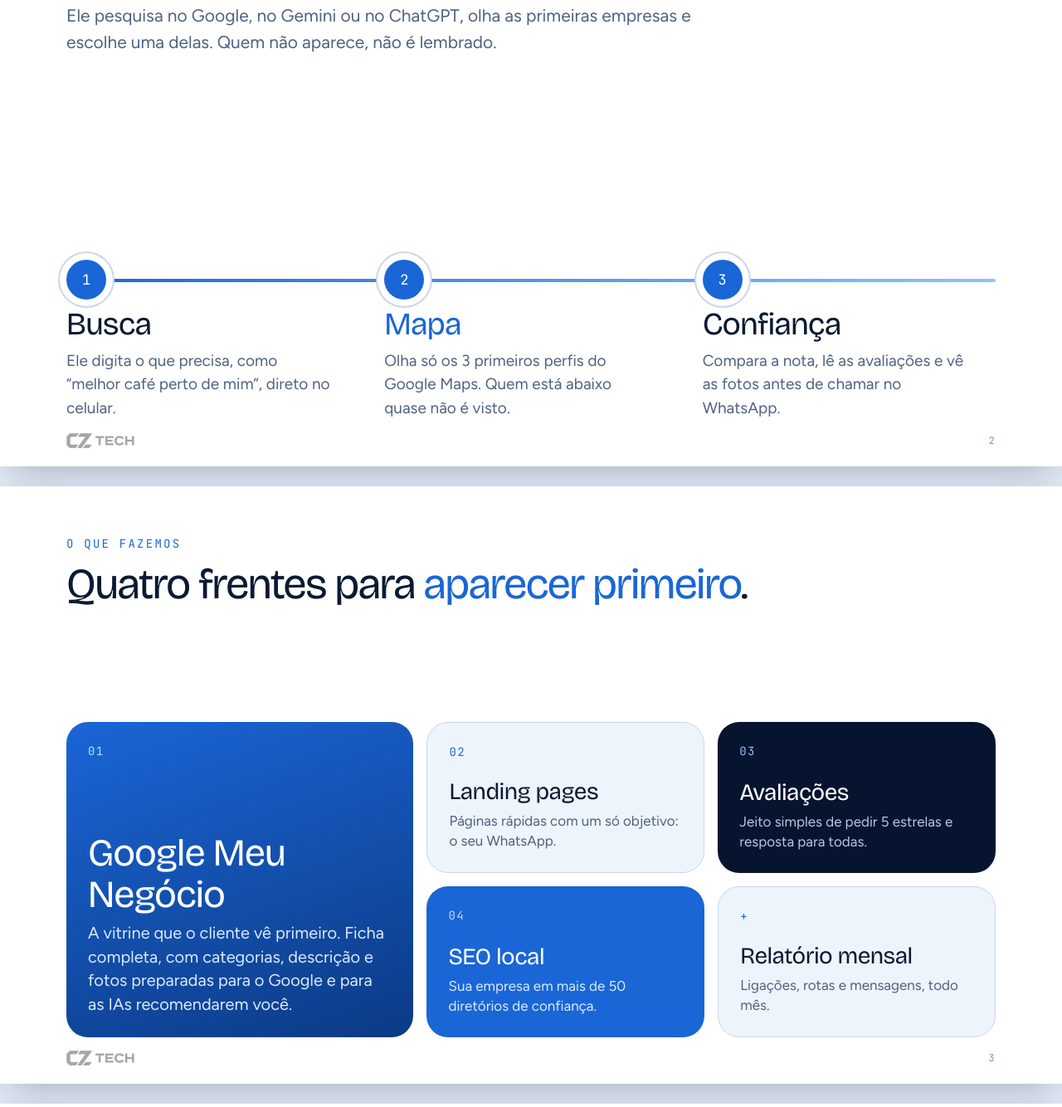
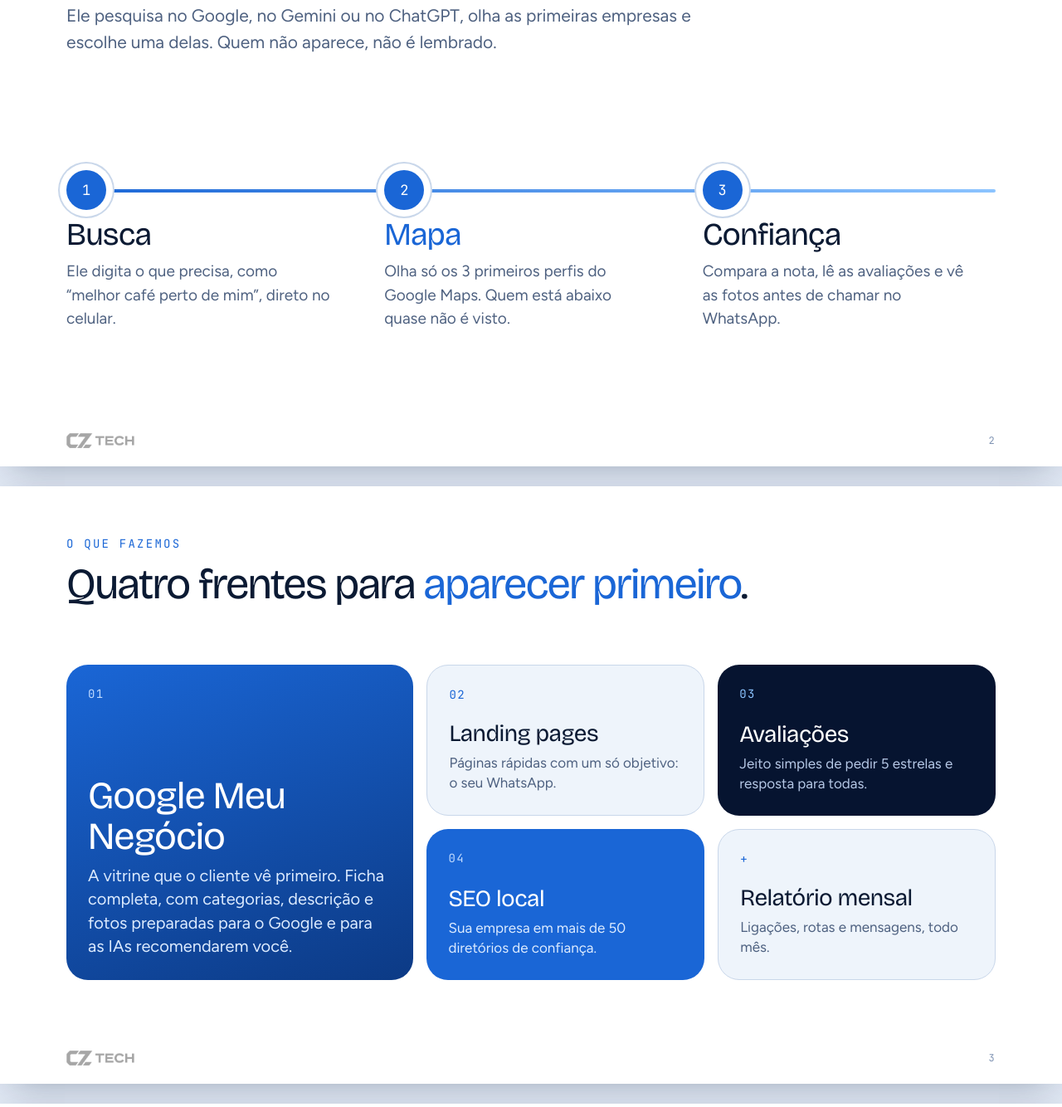
Before and after one commit to CZ-Technology/CzTech-LandingPage, a plain HTML site: page apresentacao/pdf/leitura.html in a window 1280 px wide. Shown: the part 926-2260 px from the top of the page at 83% size. Drawn offline with Linux system fonts and the light colour scheme.

Commit message:
Fix: centraliza o conteúdo das páginas 2, 3 e 5 do PDF

```diff
--- a/apresentacao/pdf/leitura.html
+++ b/apresentacao/pdf/leitura.html
@@ -32,7 +32,7 @@ h2 em,h1 em{font-style:normal;color:var(--accent)}.dark h2 em,.dark h1 em{color:
 .btn{display:inline-block;padding:16px 30px;border-radius:99px;background:var(--accent);color:#fff;font:600 20px var(--f-text);text-decoration:none}
 
 /* P2 · linha do tempo horizontal */
-.tl{margin-top:auto;position:relative;padding-top:34px}
+.tl{margin:auto 0;position:relative;padding-top:34px}
 .tl::before{content:"";position:absolute;left:0;right:0;top:55px;height:4px;border-radius:4px;background:linear-gradient(90deg,var(--accent),#8CC4FF)}
 .tl ol{display:grid;grid-template-columns:repeat(3,1fr);gap:30px;position:relative}
 .tl li{position:relative;padding-top:56px}
@@ -42,7 +42,7 @@ h2 em,h1 em{font-style:normal;color:var(--accent)}.dark h2 em,.dark h1 em{color:
 .tl li:nth-child(2) h3{color:var(--accent)}
 
 /* P3 · bento */
-.bento{margin-top:auto;display:grid;grid-template-columns:1.25fr 1fr 1fr;grid-template-rows:1fr 1fr;gap:16px;height:380px}
+.bento{margin:auto 0;display:grid;grid-template-columns:1.25fr 1fr 1fr;grid-template-rows:1fr 1fr;gap:16px;height:380px}
 .bx{border-radius:26px;padding:26px;border:1px solid var(--line);background:var(--soft);display:flex;flex-direction:column;justify-content:flex-end}
 .bx .mono{margin-bottom:auto}
 .bx h3{font:400 28px/1.08 var(--f-display);letter-spacing:-.02em;margin-bottom:8px}
@@ -66,7 +66,7 @@ h2 em,h1 em{font-style:normal;color:var(--accent)}.dark h2 em,.dark h1 em{color:
 .zn em{margin-left:auto;font:400 13px var(--f-mono);font-style:normal;color:var(--ink2)}
 
 /* P5 · escada */
-.stairs{margin-top:auto;display:grid;grid-template-columns:repeat(4,1fr);gap:16px;align-items:end}
+.stairs{margin:auto 0;display:grid;grid-template-columns:repeat(4,1fr);gap:16px;align-items:end}
 .st{border-radius:26px;padding:24px;background:var(--soft);border:1px solid var(--line)}
 .st h3{font:400 28px/1.1 var(--f-display);letter-spacing:-.02em;margin:14px 0 8px}
 .st p{font-size:17px;line-height:1.45;color:var(--ink2)}
```
Also changed, not shown: 1 other file.
